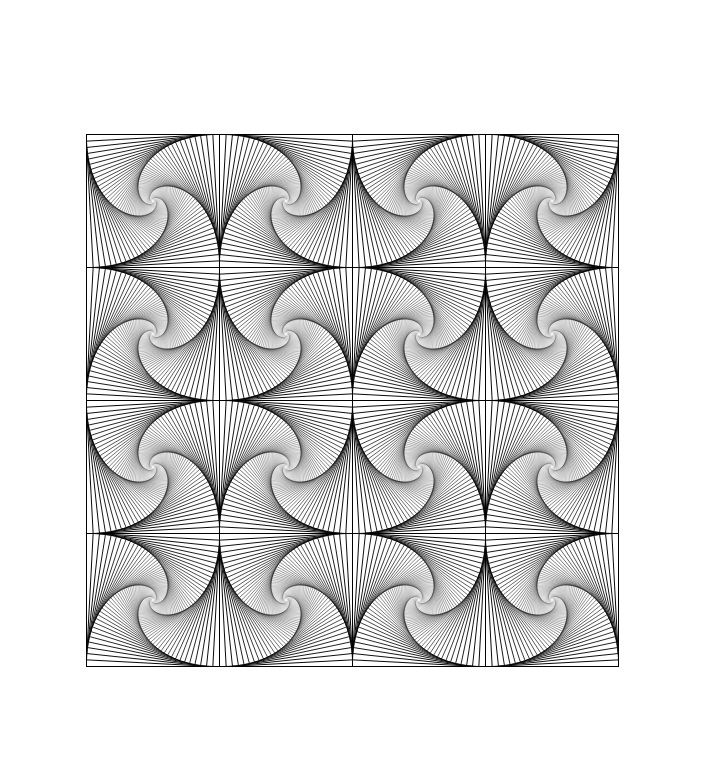
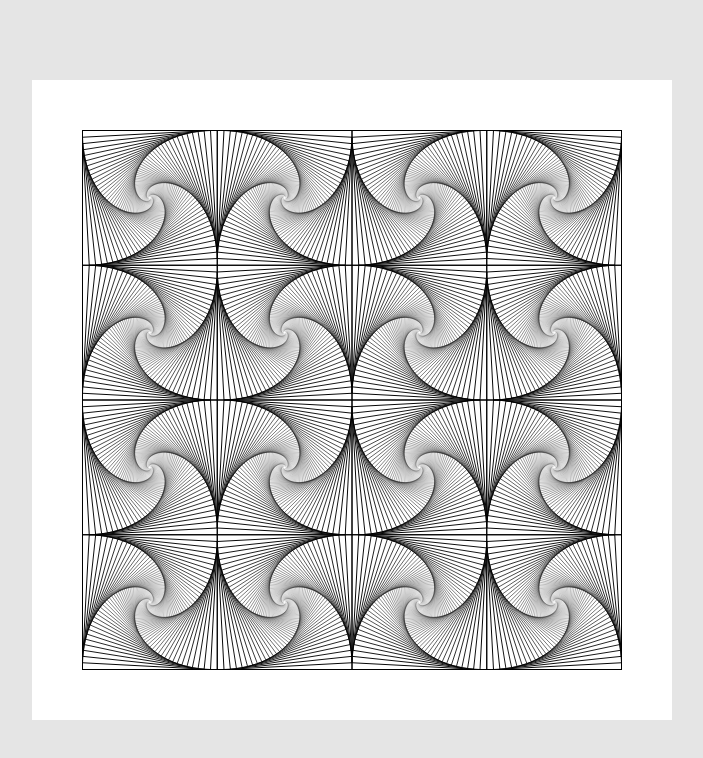
Before and after one commit to SThor/zectangles, a plain HTML site: page index.html in a window 1280 px wide. Shown: the whole page, without its empty margins (288-991 px from the left). Drawn offline with nearby package versions, Linux system fonts and the light colour scheme.

Commit message:
added framing

```diff
--- a/css/custom.css
+++ b/css/custom.css
@@ -1,6 +1,10 @@
 /* { margin:0; padding:0; } /* to remove the top and left whitespace */
 
 html, body { width:100%; height:100%; } /* just to be sure these are full screen*/
+
+body{
+  background-color: #e5e5e5;
+}
 
 canvas {
   display:block;
--- a/js/scripts.js
+++ b/js/scripts.js
@@ -3,6 +3,7 @@ var canvas = {
   ctx:null,
   color_bg:"white",
   color_main:"black",
+  padding:50,
   settings:{
     cellsInWidth : 4,
     itInCell : 100,
@@ -14,8 +15,8 @@ var canvas = {
 
     var minSide = Math.min(window.innerWidth,window.innerHeight)
 
-    canvas.canvas.width = (2/3)*minSide;
-    canvas.canvas.height = (2/3)*minSide;
+    canvas.canvas.width = (4/5)*minSide;
+    canvas.canvas.height = (4/5)*minSide;
 
     /**
      * Your drawings need to be inside this function otherwise they will be reset when
@@ -27,22 +28,24 @@ var canvas = {
   drawStuff: function() {
     canvas.ctx.setTransform(1, 0, 0, 1, 0, 0);
     canvas.ctx.clearRect(0,0,canvas.canvas.width,canvas.canvas.height);
+    canvas.ctx.fillStyle = canvas.color_bg;
+    canvas.ctx.fillRect(0,0,canvas.canvas.width,canvas.canvas.height);
     canvas.ctx.strokeStyle = canvas.color_main;
-    canvas.ctx.translate(0.5,0.5);
-    canvas.ctx.strokeRect(0,0,canvas.canvas.width-1,canvas.canvas.height-1);
+    canvas.ctx.translate(0.5+canvas.padding,0.5+canvas.padding);
+    //canvas.ctx.strokeRect(0,0,canvas.canvas.width-1-2*canvas.padding,canvas.canvas.height-1-2*canvas.padding);
 
-    var cellLenght = (canvas.canvas.width-1)/canvas.settings.cellsInWidth;
+    var cellLenght = (canvas.canvas.width-2*canvas.padding-1)/canvas.settings.cellsInWidth;
     var i,j;
     for(i=0;i<canvas.settings.cellsInWidth;i++){
       for(j=0;j<canvas.settings.cellsInWidth;j++){
-        canvas.ctx.setTransform(1,0,0,1,(i*cellLenght)+cellLenght/2+0.5,(j*cellLenght)+cellLenght/2+0.5);
+        canvas.ctx.setTransform(1,0,0,1,(i*cellLenght)+cellLenght/2+0.5+canvas.padding,(j*cellLenght)+cellLenght/2+0.5+canvas.padding);
         canvas.drawCell(i,j,cellLenght);
       }
     }
   },
 
   drawCell: function(i,j,cellLenght){
-    canvas.ctx.strokeRect(0-cellLenght/2,0-cellLenght/2,cellLenght,cellLenght);
+    //canvas.ctx.strokeRect(0-cellLenght/2+canvas.padding,0-cellLenght/2+canvas.padding,cellLenght,cellLenght);
     var k;
     var angle = Math.atan(canvas.settings.offsetInIt/(1-canvas.settings.offsetInIt));
     var scale = canvas.settings.offsetInIt/Math.sin(angle);
```
